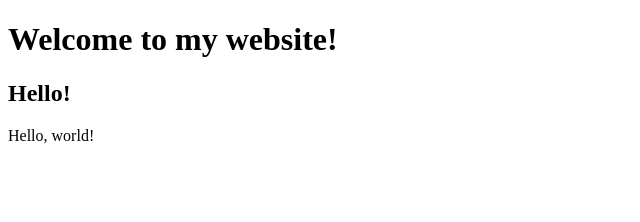
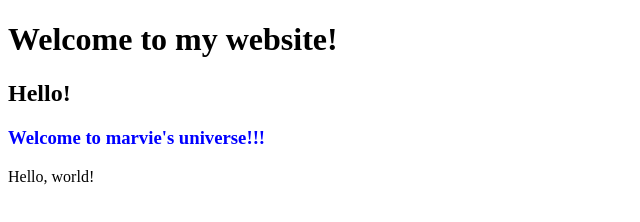
Before and after one commit to Sanni-Marvellous-Olufemi/My-Portfolio-Website, a plain HTML site: page hello.html in a window 1280 px wide. Shown: the whole page, without its empty margins (0-640 px from the left). Drawn offline with Linux system fonts and the light colour scheme.

Commit message:
Add colour to h3

```diff
--- a/hello.html
+++ b/hello.html
@@ -6,6 +6,7 @@
     <body>
         <h1>Welcome to my website!</h1>
         <h2>Hello!</h2>
+        <h3 style= "color: blue;">Welcome to marvie's universe!!!</h3>
         Hello, world!
     </body>
 </html>
```
